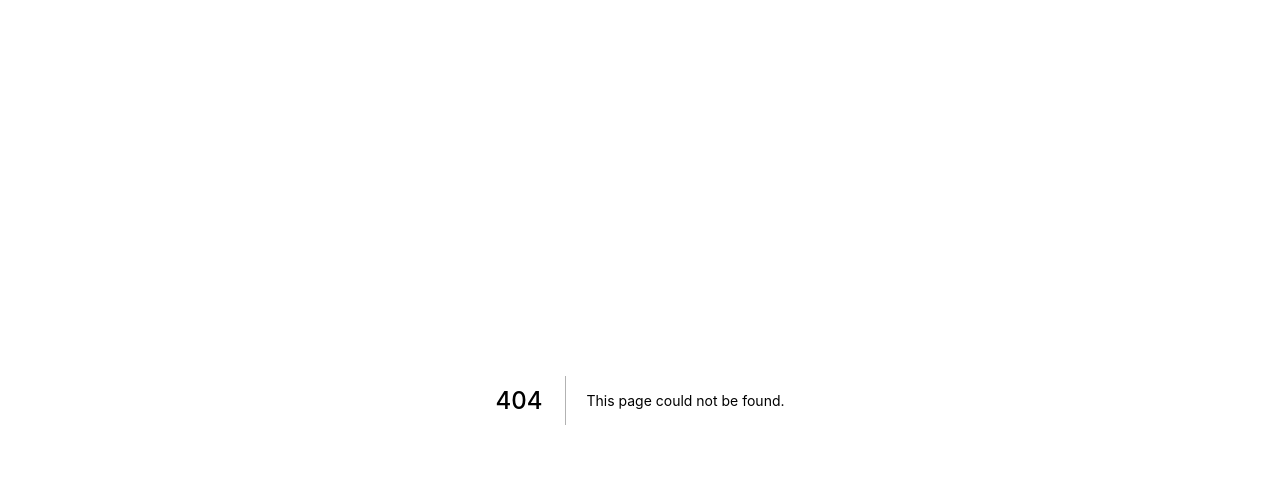
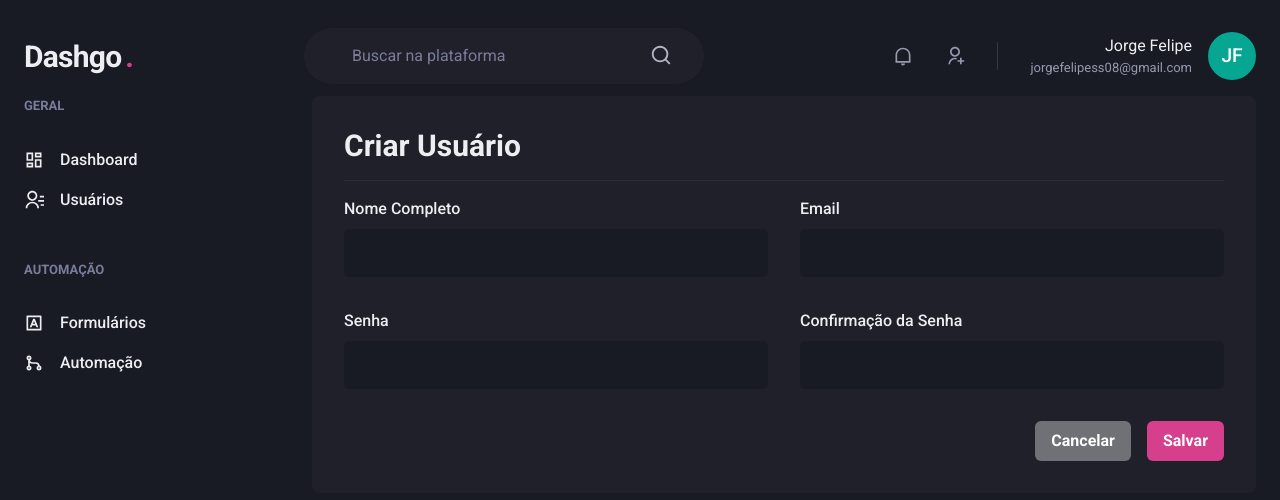
Before and after one commit to LordGordinho/dash-go, a Next.js app: page /users/create in a window 1280 px wide. Before the commit this address had no page. Shown: the top 500 px of the page. Built offline with nearby package versions, Linux system fonts and the light colour scheme.

Commit message:
add page user create

```diff
--- /dev/null
+++ b/src/pages/users/create.tsx
@@ -0,0 +1,45 @@
+import { Box, Button, Divider, Flex, Heading, HStack, SimpleGrid, VStack } from "@chakra-ui/react";
+import { Input } from "../../components/Form/Input";
+import { Header } from "../../components/Header";
+import { SideBar } from "../../components/SideBar";
+
+export default function CreateUser() {
+  return (
+    <Box>
+      <Header />
+
+      <Flex w="100%" flex="1" maxWidth={1480} mx="auto" px="6">
+        <SideBar />
+
+        <Box flex="1" borderRadius={8} bg="gray.800" p="8">
+          <Heading size="lg">Criar Usuário</Heading>
+
+          <Divider my="4" borderColor="gray.700" />
+
+          <VStack spacing="8">
+            <SimpleGrid w="100%" minChildWidth="240px" spacing="8">
+              <Input name="name" type="text" label="Nome Completo" />
+              <Input name="email" type="email" label="Email" />
+            </SimpleGrid>
+
+            <SimpleGrid w="100%" minChildWidth="240px" spacing="8">
+              <Input name="password" type="password" label="Senha" />
+              <Input name="password_confirmation" type="password" label="Confirmação da Senha" />
+            </SimpleGrid>
+          </VStack>
+
+          <Flex mt="8" justify="flex-end">
+            <HStack spacing="4">
+              <Button colorScheme="whiteAlpha">
+                Cancelar
+              </Button>
+              <Button colorScheme="pink">
+                Salvar
+              </Button>
+            </HStack>
+          </Flex>
+        </Box>
+      </Flex>
+    </Box>
+  )
+}
--- a/src/pages/users/index.tsx
+++ b/src/pages/users/index.tsx
@@ -4,7 +4,7 @@
 import { Pagination } from "../../components/Pagination";
 import { SideBar } from "../../components/SideBar";
 
-export default function UserList() {
+export default function ListUser() {
   return (
     <Box>
       <Header />
```
